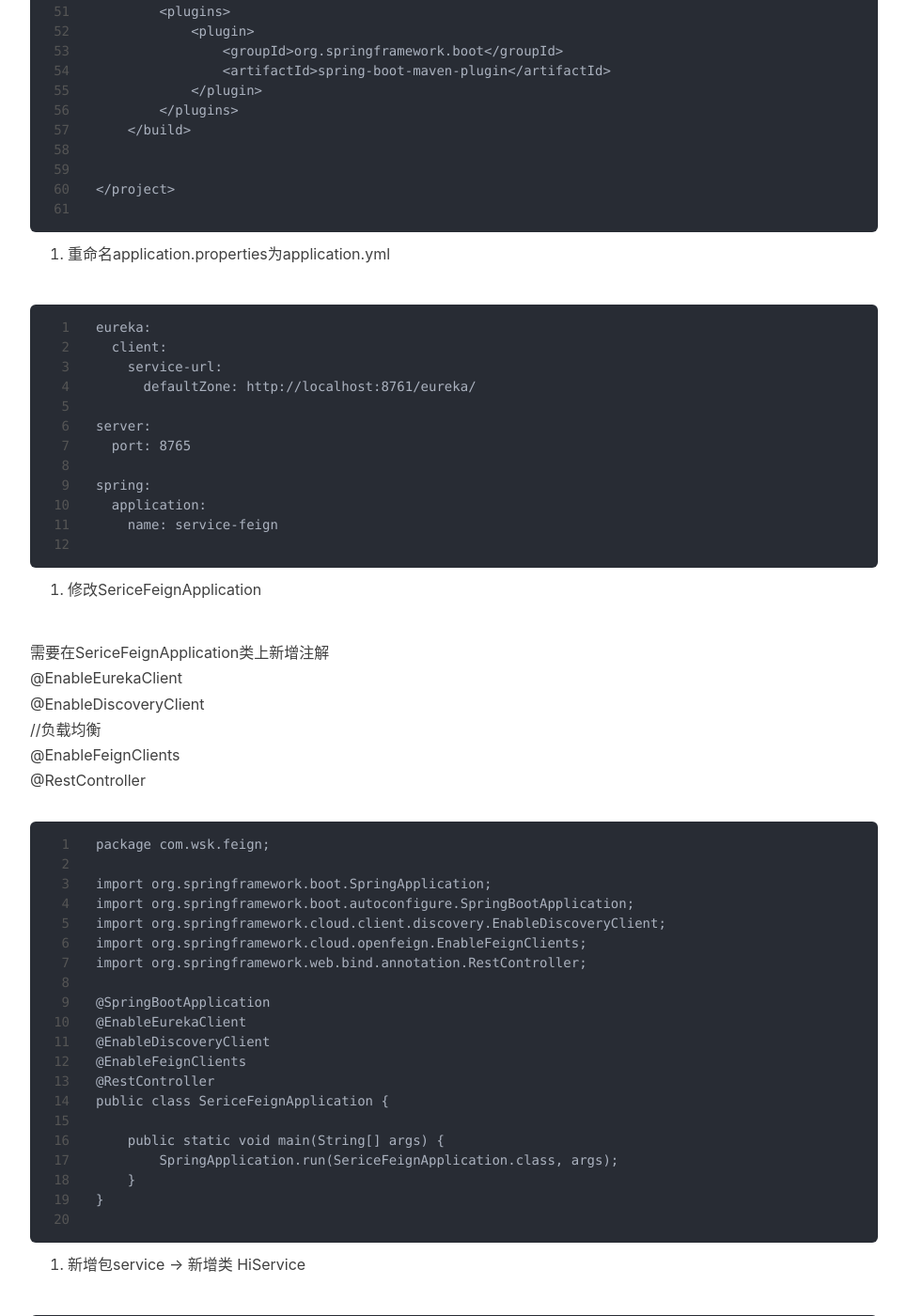
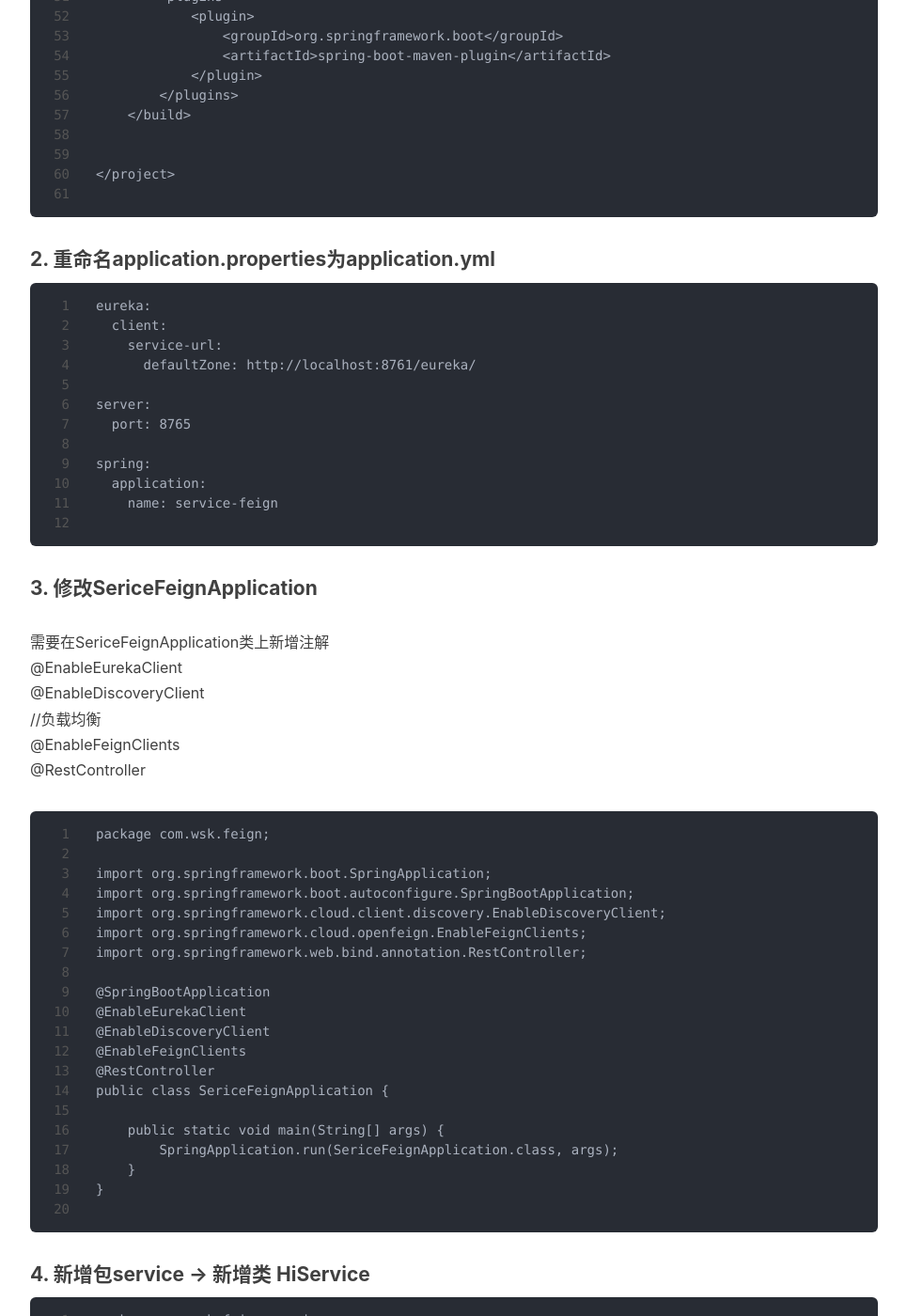
Before and after one commit to wsk1103/wsk1103.github.io, a Jekyll site: the page built from _posts/2018-12-09-Spring Cloud学习笔记3-服务消费者（Feign）.md, in a window 1280 px wide and 1400 px high, scrolled down 2714 px. Shown: the whole window at 94% size, without its empty margins (233-1198 px from the left). Built offline with Jekyll 4.4.1, drawn with Linux system fonts in a browser that asks for light colours; nearby versions of some CDN libraries; our own code applies the rules of GitHub Pages for plain Markdown files; comment, search, counter and statistics services are not loaded; some of the changed text lies outside the part shown.

Commit message:
添加md

````diff
--- a/_posts/2018-12-09-Spring Cloud学习笔记3-服务消费者（Feign）.md
+++ b/_posts/2018-12-09-Spring Cloud学习笔记3-服务消费者（Feign）.md
@@ -30,12 +30,12 @@ Feign是一个声明性的Web服务客户端。它使编写Web服务客户端变
 ---
 
 ## 启动服务
-1. 启动学习笔记2中的3个服务，server，client，client2。
+#### 1. 启动学习笔记2中的3个服务，server，client，client2。
 
 
 ## 搭建Feign服务：feign
 搭建方法同学习笔记1中新建module
-1. 修改pom文件
+#### 1. 修改pom文件
 
 ```
 <?xml version="1.0" encoding="UTF-8"?>
@@ -101,7 +101,7 @@ Feign是一个声明性的Web服务客户端。它使编写Web服务客户端变
 
 ```
 
-2. 重命名application.properties为application.yml
+#### 2. 重命名application.properties为application.yml
 
 
 ```
@@ -119,7 +119,7 @@ spring:
 
 ```
 
-3. 修改SericeFeignApplication
+#### 3. 修改SericeFeignApplication
 
 需要在SericeFeignApplication类上新增注解
 @EnableEurekaClient
@@ -154,7 +154,7 @@ public class SericeFeignApplication {
 ```
 
 
-4. 新增包service -> 新增类 HiService
+#### 4. 新增包service -> 新增类 HiService
 
 ```
 package com.wsk.feign.service;
@@ -182,7 +182,7 @@ public interface HiService {
 ```
 
 
-5. 新增包controller -> 新增类HiController
+#### 5. 新增包controller -> 新增类HiController
 
 ```
 package com.wsk.feign.controller;
@@ -215,7 +215,7 @@ public class HiController {
 
 ```
 
-6. 启动服务SericeFeignApplication
+#### 6. 启动服务SericeFeignApplication
 
 多次访问http://localhost:8765/hi?name=sky,浏览器交替显示：
 ```
````
Also changed, not shown: _posts/2018-12-07-Spring Cloud学习笔记1-服务的注册与发现.md (+15 -14 lines), _posts/2018-12-08-Spring Cloud学习笔记2-服务消费者（rest+ribbon）.md (+7 -6 lines), _posts/2018-12-10-Spring Cloud学习笔记4-熔断器Hystrix + 监控Turbine.md (+16 -16 lines).
